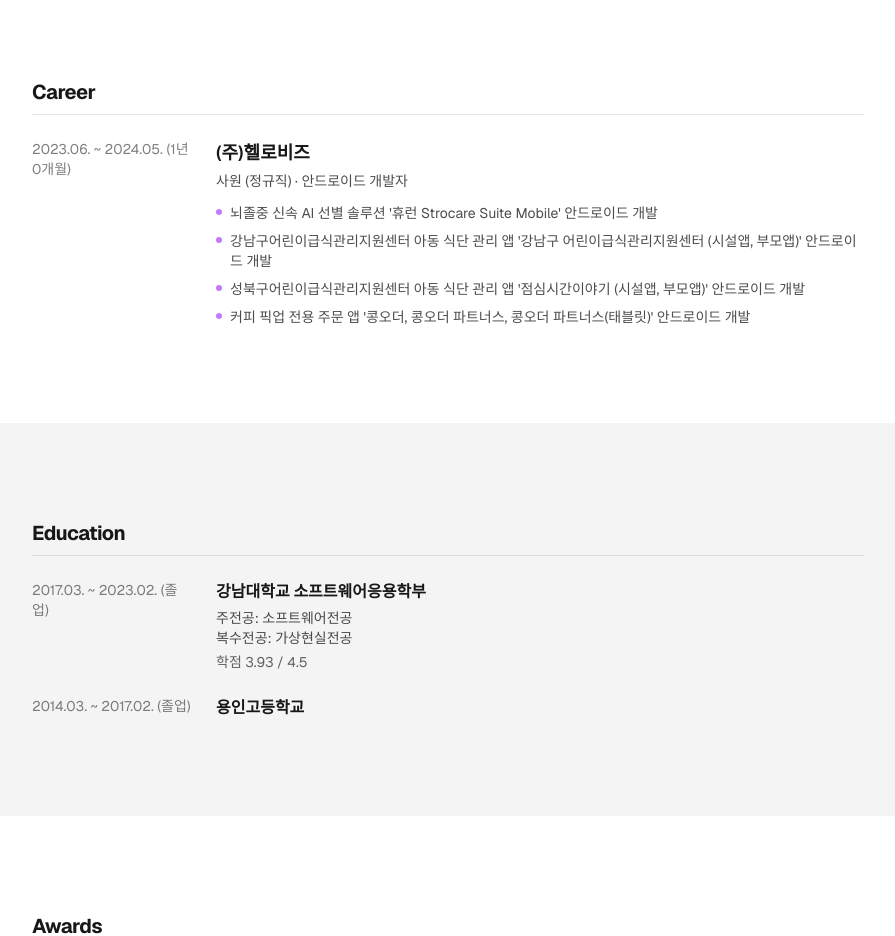
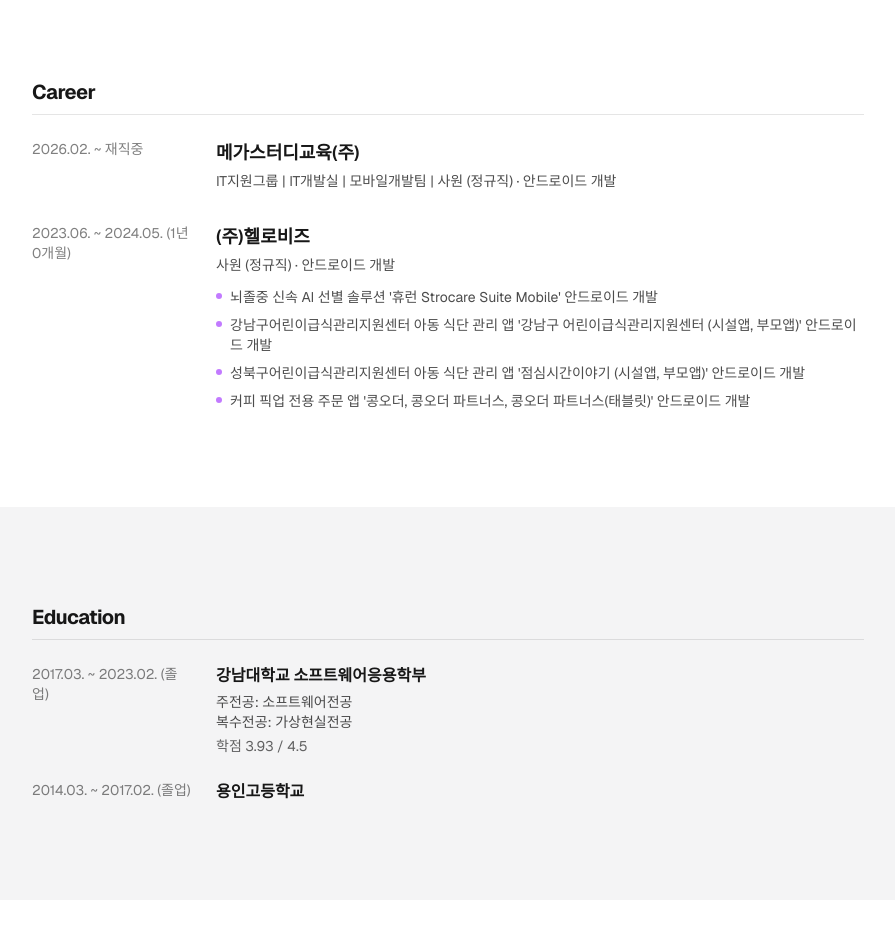
Before and after one commit to Sangyoon98/Portfolio, a Next.js app: page / in a window 1280 px wide. Shown: the part 1020-1956 px from the top of the page, without its empty margins (192-1087 px from the left). Built offline with nearby package versions, Linux system fonts and the light colour scheme.

Commit message:
feat: 경력 업데이트

```diff
--- a/src/data/portfolio.ts
+++ b/src/data/portfolio.ts
@@ -189,9 +189,16 @@
 
 export const career: Career[] = [
   {
+    company: "메가스터디교육(주)",
+    position: "IT지원그룹 | IT개발실 | 모바일개발팀 | 사원 (정규직)",
+    type: "안드로이드 개발",
+    period: "2026.02. ~ 재직중",
+    projects: [],
+  },
+  {
     company: "(주)헬로비즈",
     position: "사원 (정규직)",
-    type: "안드로이드 개발자",
+    type: "안드로이드 개발",
     period: "2023.06. ~ 2024.05. (1년 0개월)",
     projects: [
       "뇌졸중 신속 AI 선별 솔루션 '휴런 Strocare Suite Mobile' 안드로이드 개발",
```
